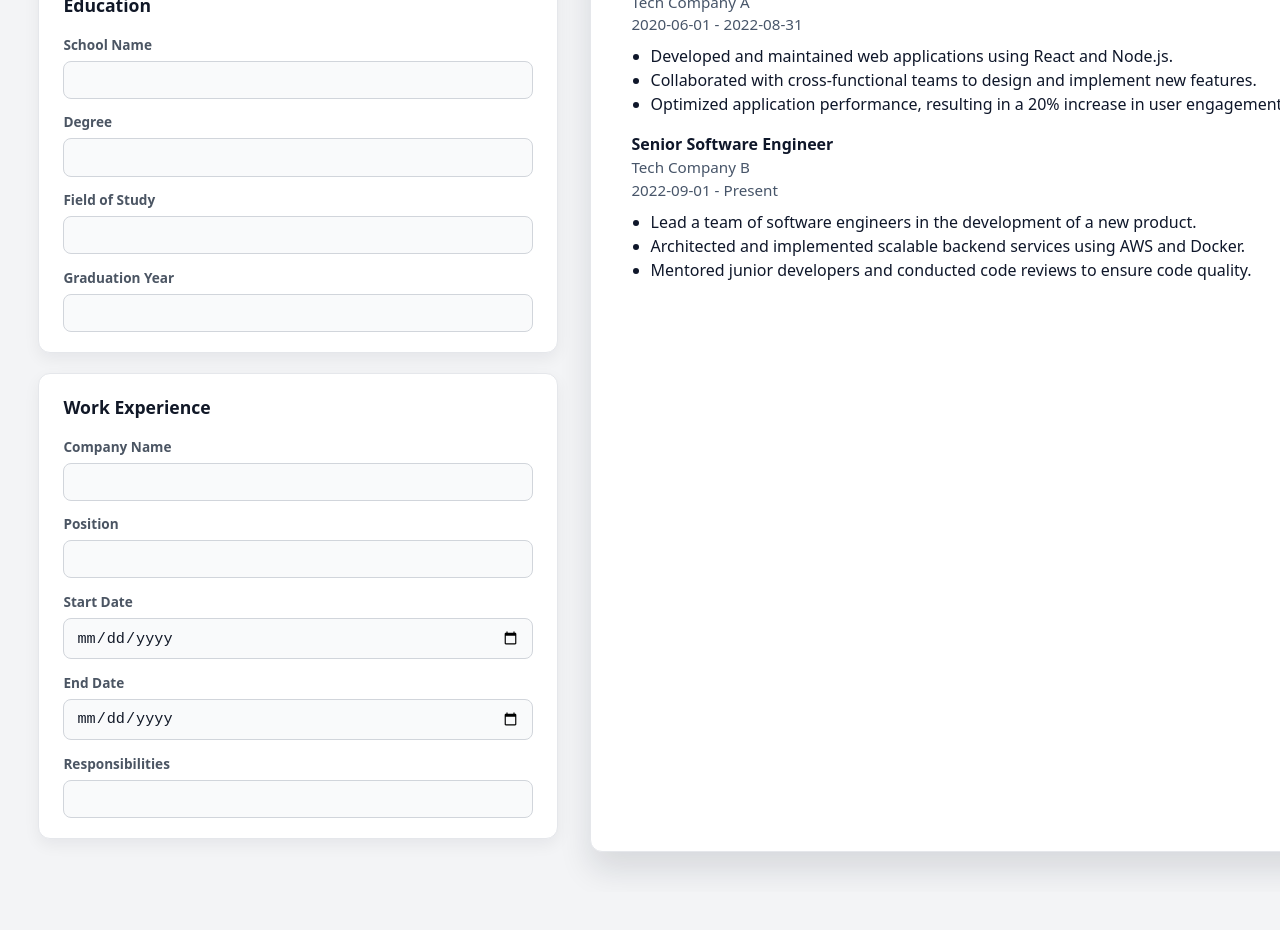
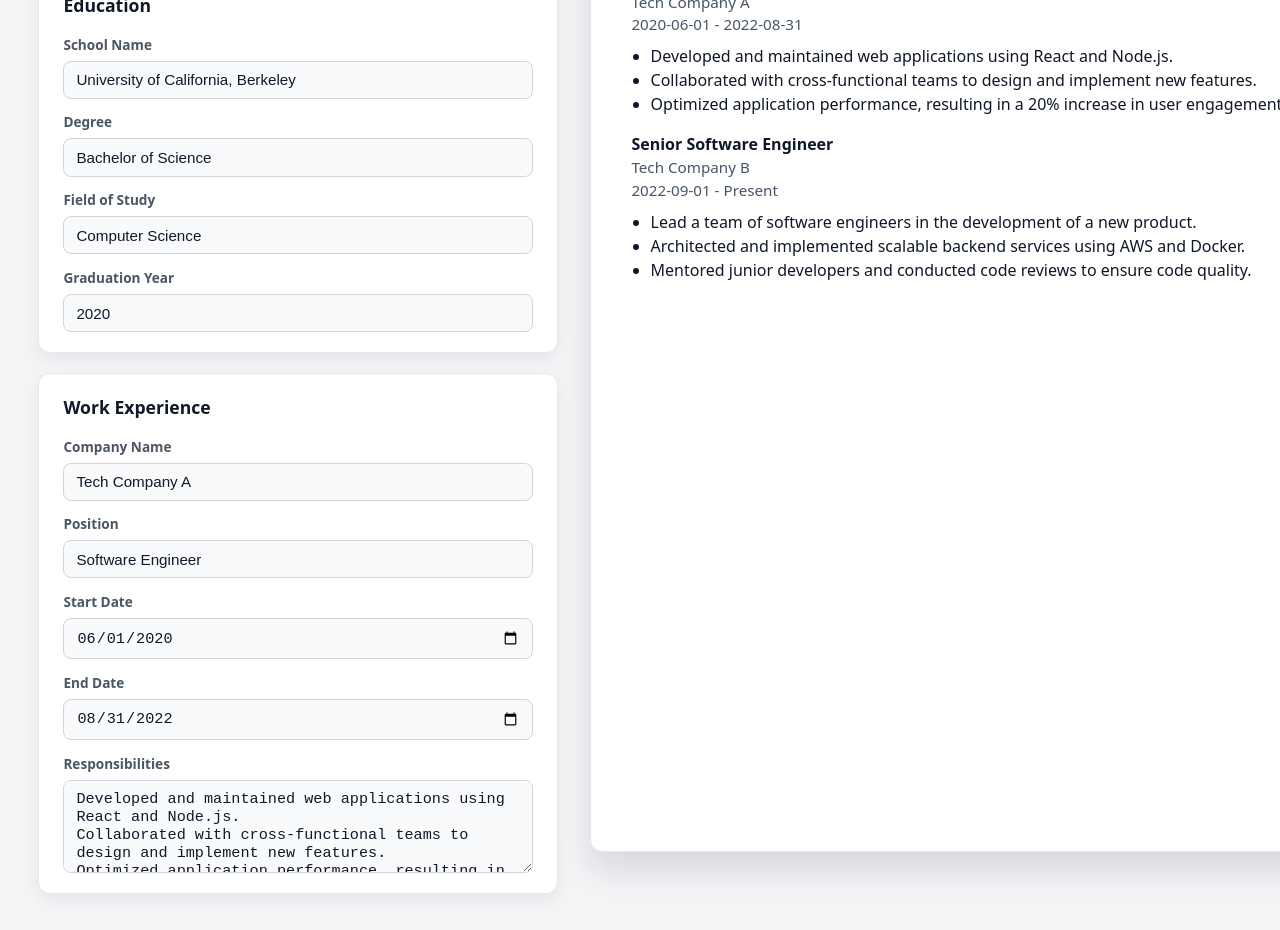
Before and after one commit to Andrew-McCrow/cv, a React (Vite) app: page / in a window 1280 px wide. Shown: the part 460-1390 px from the top of the page. Before the commit the page ends 1352 px from the top, so only its background shows below. Built offline with nearby package versions, Linux system fonts and the light colour scheme.

Commit message:
vibe coded so that eduction and work exerience are dynamically updated

```diff
--- a/src/App.jsx
+++ b/src/App.jsx
@@ -19,6 +19,37 @@ function App() {
         [field]: e.target.value,
       },
     }))
+  }
+
+  const updateEducation = (field) => (e) => {
+    const value = field === "graduationYear" ? Number(e.target.value) : e.target.value
+    setFormData((prev) => {
+      const updatedEducation = [...prev.education]
+      updatedEducation[0] = {
+        ...updatedEducation[0],
+        [field]: value,
+      }
+      return {
+        ...prev,
+        education: updatedEducation,
+      }
+    })
+  }
+
+  const updateWork = (field) => (e) => {
+    const value = e.target.value
+    setFormData((prev) => {
+      const updatedWork = {
+        ...prev.workExperience[0],
+        [field]: field === "responsibilities"
+          ? value.split("\n").filter(Boolean)
+          : value,
+      }
+      return {
+        ...prev,
+        workExperience: [updatedWork],
+      }
+    })
   }
 
   return (
@@ -48,19 +79,64 @@ function App() {
               </Card>
               <Card cardHeading="Education">
                 <Form>
-                  <FormElements inputLabel="School Name" type="text" />
-                  <FormElements inputLabel="Degree" type="text" />
-                  <FormElements inputLabel="Field of Study" type="text" />
-                  <FormElements inputLabel="Graduation Year" type="number" />
+                  <FormElements
+                    inputLabel="School Name"
+                    type="text"
+                    value={formData.education[0].schoolName}
+                    onChange={updateEducation("schoolName")}
+                  />
+                  <FormElements
+                    inputLabel="Degree"
+                    type="text"
+                    value={formData.education[0].degree}
+                    onChange={updateEducation("degree")}
+                  />
+                  <FormElements
+                    inputLabel="Field of Study"
+                    type="text"
+                    value={formData.education[0].fieldOfStudy}
+                    onChange={updateEducation("fieldOfStudy")}
+                  />
+                  <FormElements
+                    inputLabel="Graduation Year"
+                    type="number"
+                    value={formData.education[0].graduationYear}
+                    onChange={updateEducation("graduationYear")}
+                  />
                 </Form>
               </Card>
               <Card cardHeading="Work Experience">
                 <Form>
-                  <FormElements inputLabel="Company Name" type="text" />
-                  <FormElements inputLabel="Position" type="text" />
-                  <FormElements inputLabel="Start Date" type="date" />
-                  <FormElements inputLabel="End Date" type="date" />
-                  <FormElements inputLabel="Responsibilities" type="textarea" />
+                  <FormElements
+                    inputLabel="Company Name"
+                    type="text"
+                    value={formData.workExperience[0].companyName}
+                    onChange={updateWork("companyName")}
+                  />
+                  <FormElements
+                    inputLabel="Position"
+                    type="text"
+                    value={formData.workExperience[0].position}
+                    onChange={updateWork("position")}
+                  />
+                  <FormElements
+                    inputLabel="Start Date"
+                    type="date"
+                    value={formData.workExperience[0].startDate}
+                    onChange={updateWork("startDate")}
+                  />
+                  <FormElements
+                    inputLabel="End Date"
+                    type="date"
+                    value={formData.workExperience[0].endDate}
+                    onChange={updateWork("endDate")}
+                  />
+                  <FormElements
+                    inputLabel="Responsibilities"
+                    type="textarea"
+                    value={formData.workExperience[0].responsibilities.join("\n")}
+                    onChange={updateWork("responsibilities")}
+                  />
                 </Form>
               </Card>
             </Section>
--- a/src/components/FormElements.jsx
+++ b/src/components/FormElements.jsx
@@ -2,13 +2,24 @@
 export default function FormElements({ inputLabel, type, value, onChange }) {
   return (
     <div className="form-elements">
-        <label htmlFor="input" className="form-elements__label">{inputLabel}</label>
+      <label htmlFor="input" className="form-elements__label">{inputLabel}</label>
+      {type === "textarea" ? (
+        <textarea
+          id="input"
+          className="form-elements__input"
+          value={value}
+          onChange={onChange}
+          rows={4}
+        />
+      ) : (
         <input
-            type={type}
-            id="input"
-            className="form-elements__input"
-            value={value}
-            onChange={onChange} />
+          type={type}
+          id="input"
+          className="form-elements__input"
+          value={value}
+          onChange={onChange}
+        />
+      )}
     </div>
   )
 }
```
